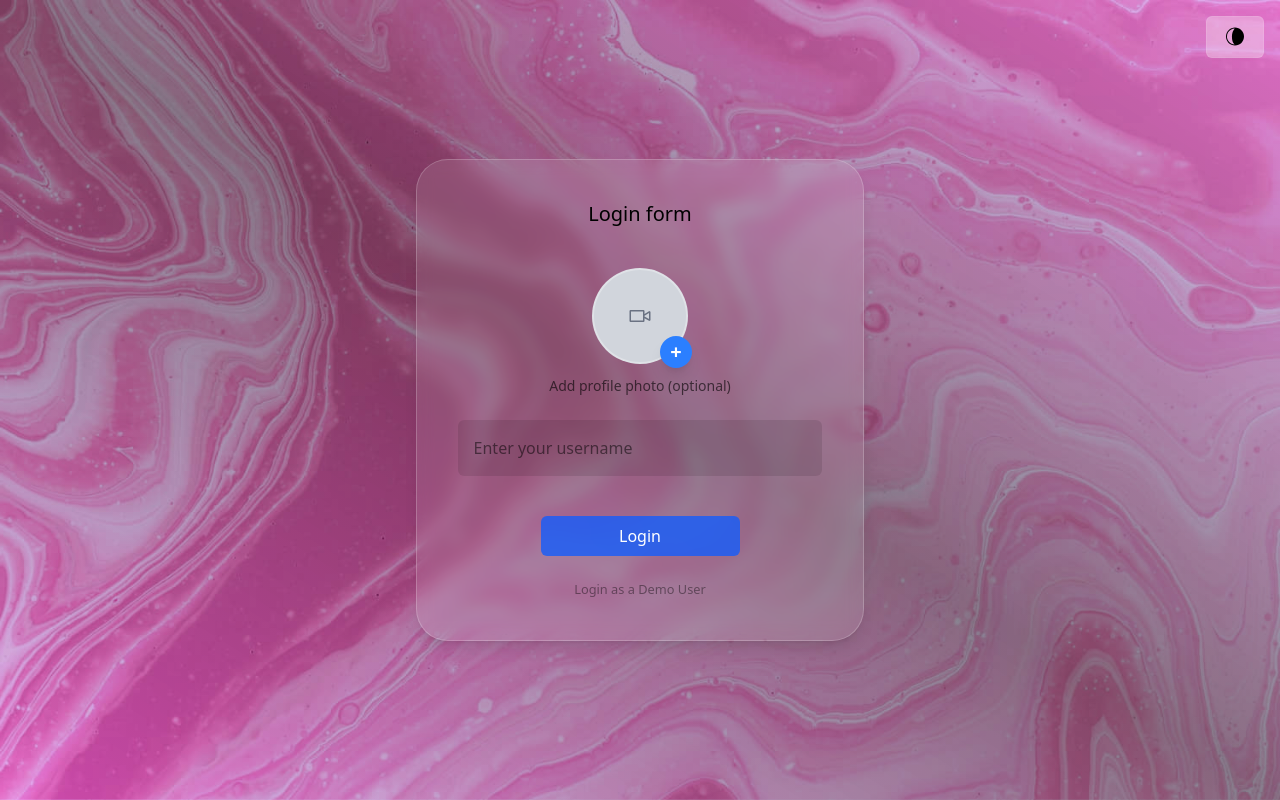
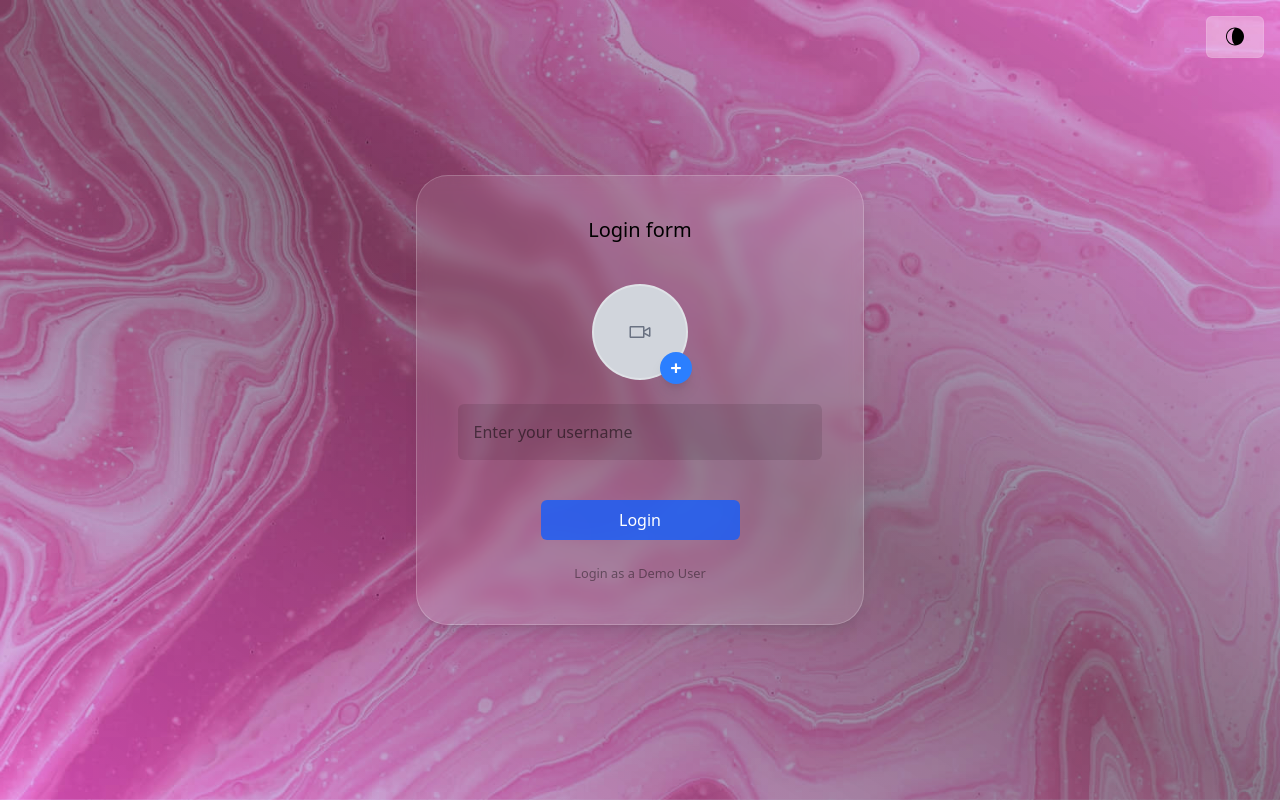
Before and after one commit to bharathP30/social-media-dashboard, a React (Vite) app: page / in a window 1280 px wide. Built offline with nearby package versions, Linux system fonts and the light colour scheme.

Commit message:
minor change

```diff
--- a/src/components/Login.jsx
+++ b/src/components/Login.jsx
@@ -80,10 +80,6 @@ export default function Login({setUser, setTheme}) {
                         className="hidden"
                       />
                 </div>
-
-                          <p className={`text-sm ${theme === 'light' ? 'text-black/60' : 'text-white/60'}`}>
-                              {photoPreview ? 'Change photo' : 'Add profile photo (optional)'}
-                          </p>
           </div>
 
           <input type="text"
```
